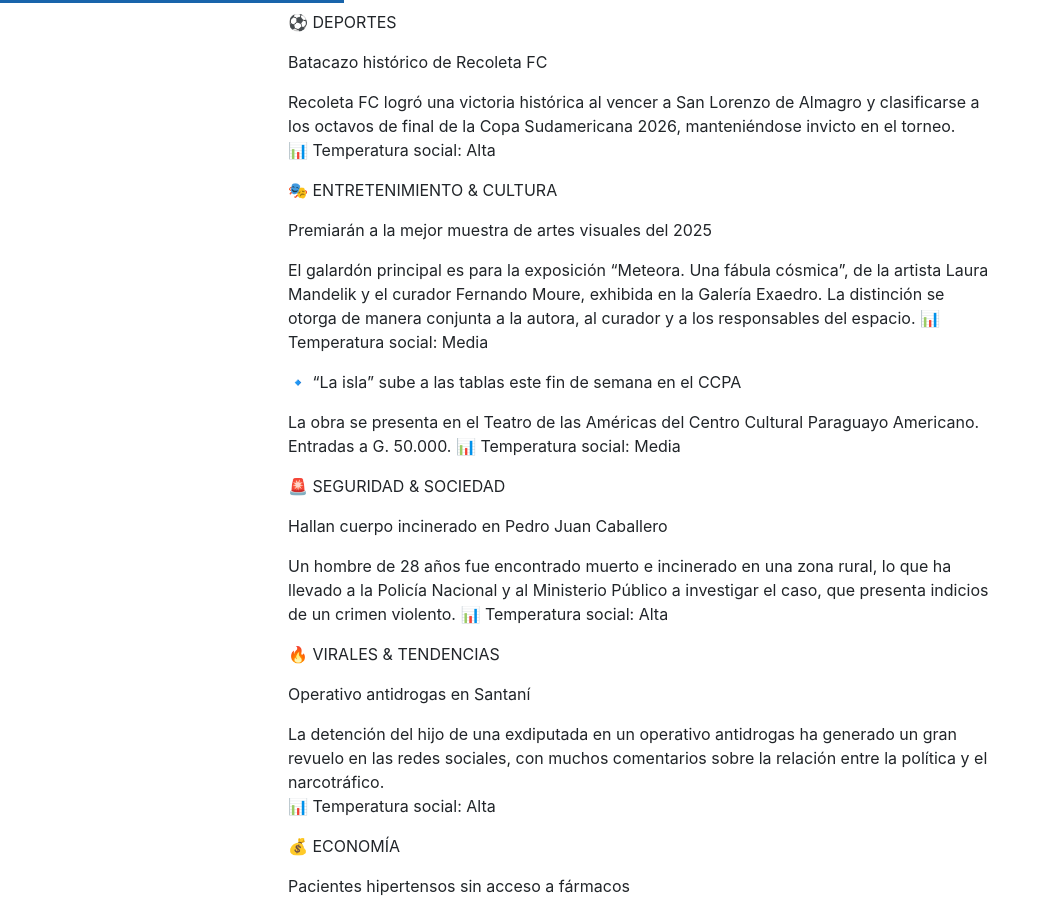
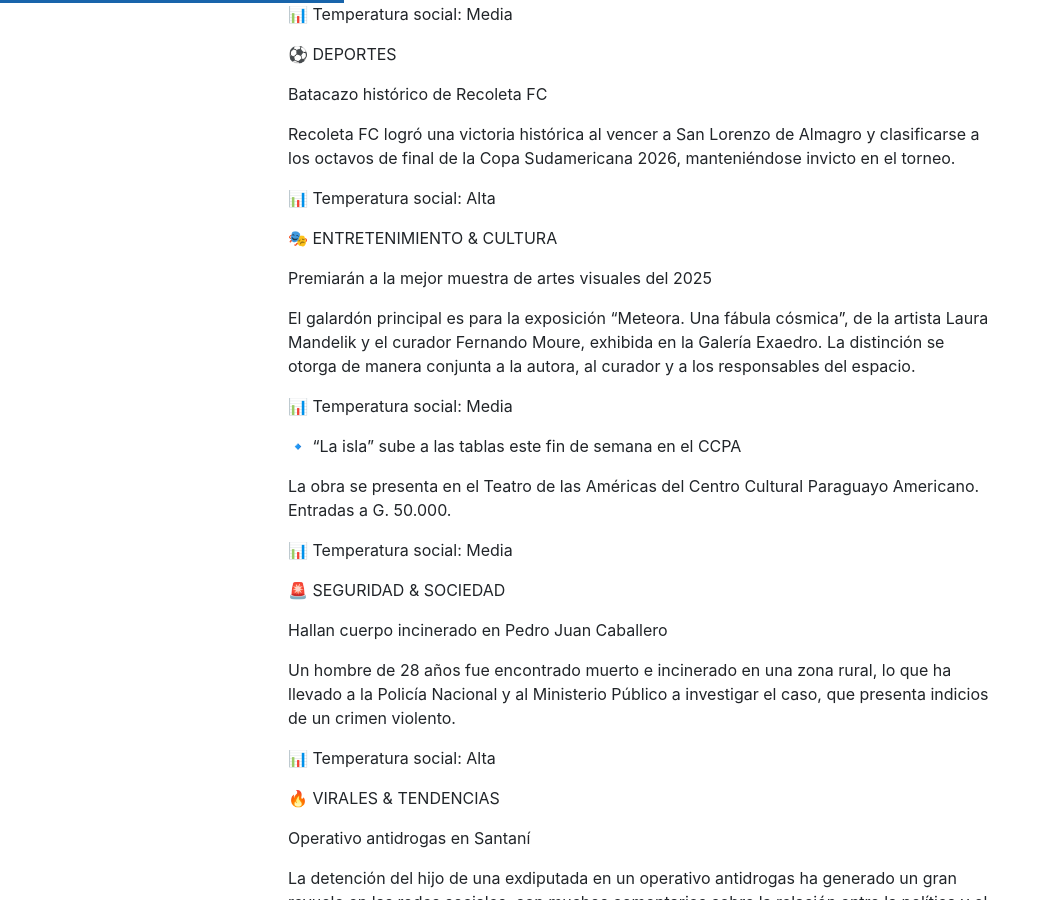
Before and after one commit to miravosqueinteresante/muchotexto.net, a Jekyll site: the page built from _posts/2026-05-27-pulso-paraguay.md, in a window 1280 px wide and 900 px high, scrolled down 849 px. Shown: the whole window, without its empty margins (0-1051 px from the left). Built offline with Jekyll 4.4.1, drawn with Linux system fonts in a browser that asks for light colours; nearby versions of some CDN libraries; comment, search, counter and statistics services are not loaded; some of the changed lines change nothing that is shown; some of the changed text lies outside the part shown.

Commit message:
Fix formato Temperatura social + fuentes consultadas

```diff
--- a/_posts/2026-05-27-pulso-paraguay.md
+++ b/_posts/2026-05-27-pulso-paraguay.md
@@ -18,6 +18,7 @@ El trágico fallecimiento de un joven obrero ha generado gran preocupación en l
 Suspensión de ingreso de suboficiales en 2027 por ajuste presupuestario
 
 El Ministerio del Interior anunció que no habrá ingreso de nuevos suboficiales en 2027 debido a un ajuste presupuestario y una reorganización institucional. Esta medida busca consolidar a los 15.000 efectivos recientes, y la posibilidad de abrir nuevas convocatorias dependerá de la disponibilidad financiera en el futuro.
+
 📊 Temperatura social: Alta
 
 💰 ECONOMÍA
@@ -25,6 +26,7 @@ El Ministerio del Interior anunció que no habrá ingreso de nuevos suboficiales
 Riesgo de insolvencia en IPS
 
 Los gremios industriales han alertado sobre un "riesgo de insolvencia" en el Instituto de Previsión Social (IPS) y han propuesto un plan para sostener los fondos jubilatorios. Esta situación ha despertado preocupación en sectores laborales.
+
 📊 Temperatura social: Media
 
 ⚽ DEPORTES
@@ -32,6 +34,7 @@ Los gremios industriales han alertado sobre un "riesgo de insolvencia" en el Ins
 Batacazo histórico de Recoleta FC
 
 Recoleta FC logró una victoria histórica al vencer a San Lorenzo de Almagro y clasificarse a los octavos de final de la Copa Sudamericana 2026, manteniéndose invicto en el torneo.
+
 📊 Temperatura social: Alta
 
 🎭 ENTRETENIMIENTO & CULTURA
@@ -39,11 +42,13 @@ Recoleta FC logró una victoria histórica al vencer a San Lorenzo de Almagro y
 Premiarán a la mejor muestra de artes visuales del 2025
 
 El galardón principal es para la exposición "Meteora. Una fábula cósmica", de la artista Laura Mandelik y el curador Fernando Moure, exhibida en la Galería Exaedro. La distinción se otorga de manera conjunta a la autora, al curador y a los responsables del espacio.
+
 📊 Temperatura social: Media
 
 🔹 "La isla" sube a las tablas este fin de semana en el CCPA
 
 La obra se presenta en el Teatro de las Américas del Centro Cultural Paraguayo Americano. Entradas a G. 50.000.
+
 📊 Temperatura social: Media
 
 🚨 SEGURIDAD & SOCIEDAD
@@ -51,6 +56,7 @@ La obra se presenta en el Teatro de las Américas del Centro Cultural Paraguayo
 Hallan cuerpo incinerado en Pedro Juan Caballero
 
 Un hombre de 28 años fue encontrado muerto e incinerado en una zona rural, lo que ha llevado a la Policía Nacional y al Ministerio Público a investigar el caso, que presenta indicios de un crimen violento.
+
 📊 Temperatura social: Alta
 
 🔥 VIRALES & TENDENCIAS
@@ -58,6 +64,7 @@ Un hombre de 28 años fue encontrado muerto e incinerado en una zona rural, lo q
 Operativo antidrogas en Santaní
 
 La detención del hijo de una exdiputada en un operativo antidrogas ha generado un gran revuelo en las redes sociales, con muchos comentarios sobre la relación entre la política y el narcotráfico.
+
 📊 Temperatura social: Alta
 
 💰 ECONOMÍA
@@ -65,6 +72,7 @@ La detención del hijo de una exdiputada en un operativo antidrogas ha generado
 Pacientes hipertensos sin acceso a fármacos
 
 Los pacientes hipertensos de Cabañas siguen sin acceso a medicamentos esenciales, lo que ha llevado a una crisis de salud pública en la región.
+
 📊 Temperatura social: Alta
 
 ⚽ DEPORTES
@@ -72,6 +80,7 @@ Los pacientes hipertensos de Cabañas siguen sin acceso a medicamentos esenciale
 Cerro Porteño conquista el doble campeonato
 
 Cerro Porteño ha dominado la Liga de Desarrollo femenina, logrando conquistar el doble campeonato, lo que resalta el crecimiento del fútbol femenino en Paraguay.
+
 📊 Temperatura social: Media
 
 🎭 ENTRETENIMIENTO & CULTURA
@@ -79,6 +88,7 @@ Cerro Porteño ha dominado la Liga de Desarrollo femenina, logrando conquistar e
 Emergentes: una plataforma para artistas
 
 La plataforma "Emergentes" se ha lanzado para brindar impulso a artistas y proyectos culturales, mostrando un crecimiento en la inversión en el sector cultural.
+
 📊 Temperatura social: Media
 
 🚨 SEGURIDAD & SOCIEDAD
@@ -86,6 +96,7 @@ La plataforma "Emergentes" se ha lanzado para brindar impulso a artistas y proye
 Accidente laboral fatal en Asunción
 
 Un joven de 18 años murió en un accidente laboral tras quedar atrapado en un montacargas en una obra de construcción, resaltando la necesidad de mejorar las condiciones de seguridad laboral en el país.
+
 📊 Temperatura social: Alta
 
 🔥 VIRALES & TENDENCIAS
@@ -93,6 +104,7 @@ Un joven de 18 años murió en un accidente laboral tras quedar atrapado en un m
 La victoria de Recoleta FC
 
 La histórica clasificación de Recoleta FC ha sido ampliamente compartida y comentada en redes sociales, generando un ambiente festivo entre los hinchas.
+
 📊 Temperatura social: Alta
 
 📈 RANKING DEL DÍA (por volumen de conversación estimado)
@@ -122,5 +134,7 @@ La combinación de la preocupación por la seguridad laboral, los eventos trági
 
 - ABC Color
 - NPY
+- La Tribuna
 - Diario HOY
-- ABC Deportes
+- Diario Popular
+- El Independiente
```
